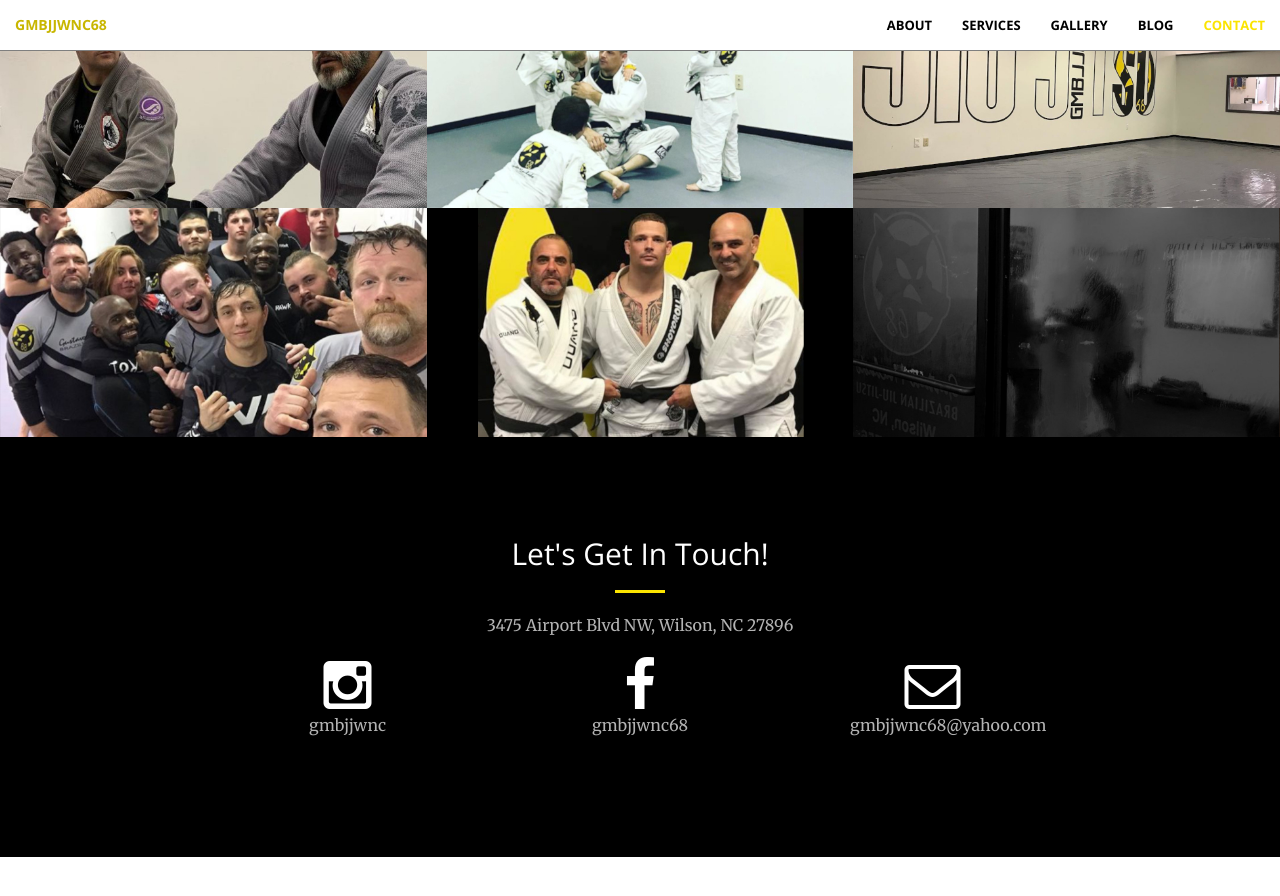
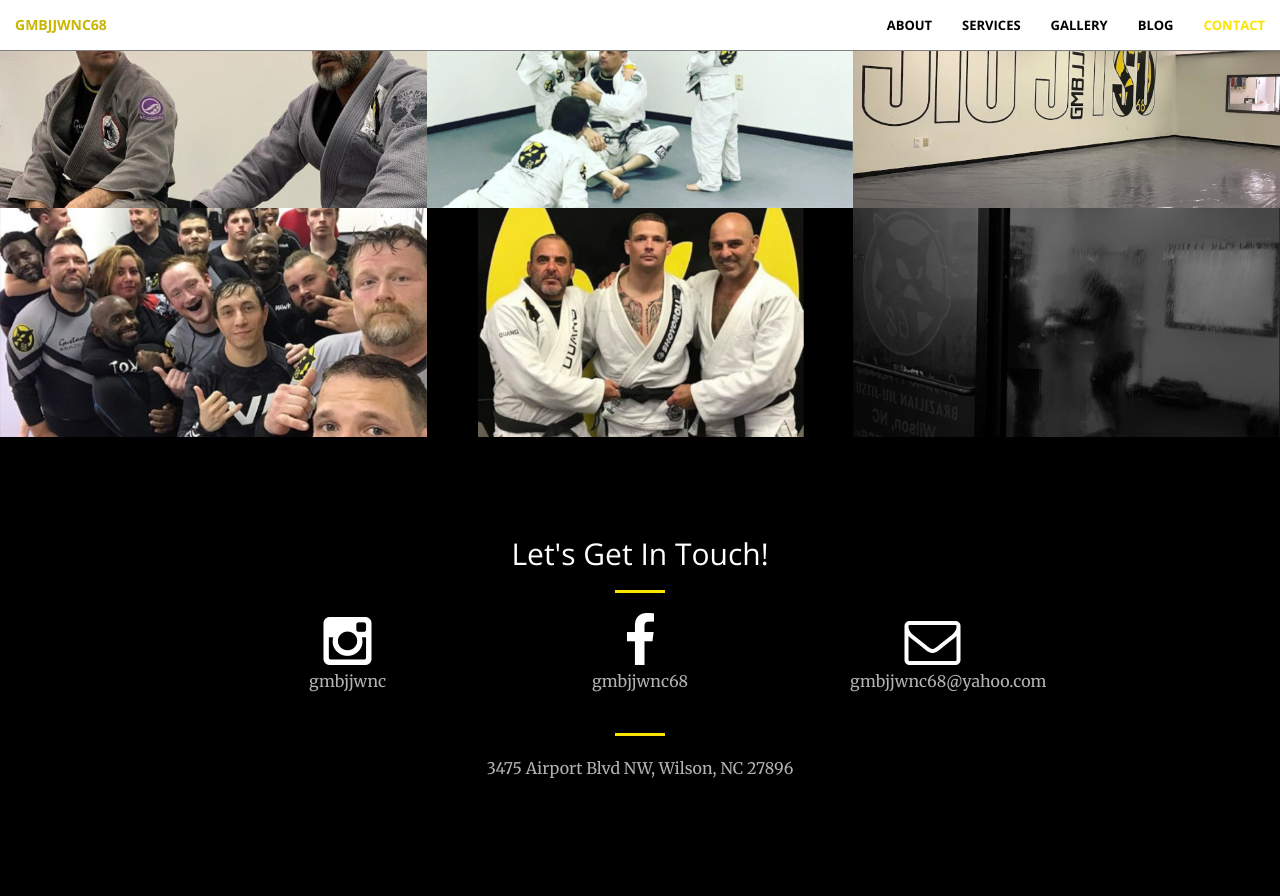
Before and after one commit to gmbjjwnc68/gmbjjwnc68.github.io, a Jekyll site: the page built from index.html, in a window 1280 px wide and 900 px high, scrolled down 2468 px. Shown: the top 896 px of the window. Built offline with Jekyll 4.4.1, drawn with Linux system fonts in a browser that asks for light colours; before the commit the page ends 3325 px from its top, so only the background shows below that.

Commit message:
Drop address lower in contact.html

```diff
--- a/_includes/contact.html
+++ b/_includes/contact.html
@@ -4,8 +4,6 @@
             <div class="col-lg-8 col-lg-offset-2 text-center">
                 <h2 class="section-heading">Let's Get In Touch!</h2>
                 <hr class="primary">
-                <a target="_blank" rel="noopener noreferrer" href="https://www.google.com/maps/place/Gustavo+Machado+Brazilian+Jiu+Jitsu+Wilson,+NC/@35.7656169,-77.9483881,15z/data=!4m2!3m1!1s0x0:0x9ceee373f6d7056f?sa=X&ved=2ahUKEwj896PpmNDtAhXDrVkKHbkODQsQ_BIwCnoECBUQAw">
-                    <p class="text-faded">3475 Airport Blvd NW, Wilson, NC 27896</p>
                 </a>
             </div>
         </div>
@@ -29,5 +27,13 @@
                 </a>
             </div>
         </div>
+        <div class="row">
+            <div class="col-lg-8 col-lg-offset-2 text-center">
+                <hr class="primary">
+                <a target="_blank" rel="noopener noreferrer" href="https://www.google.com/maps/place/Gustavo+Machado+Brazilian+Jiu+Jitsu+Wilson,+NC/@35.7656169,-77.9483881,15z/data=!4m2!3m1!1s0x0:0x9ceee373f6d7056f?sa=X&ved=2ahUKEwj896PpmNDtAhXDrVkKHbkODQsQ_BIwCnoECBUQAw">
+                    <p class="text-faded">3475 Airport Blvd NW, Wilson, NC 27896</p>
+                </a>
+            </div>
+        </div>
     </div>
 </section>
```
